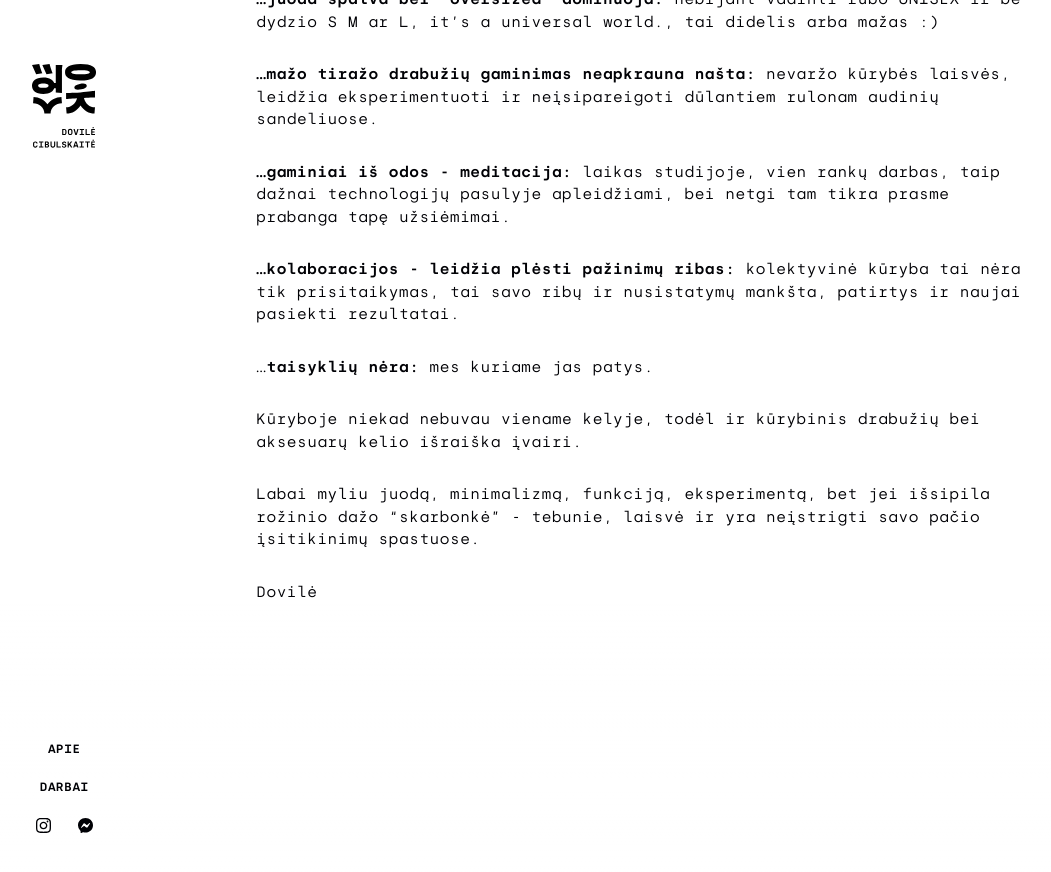
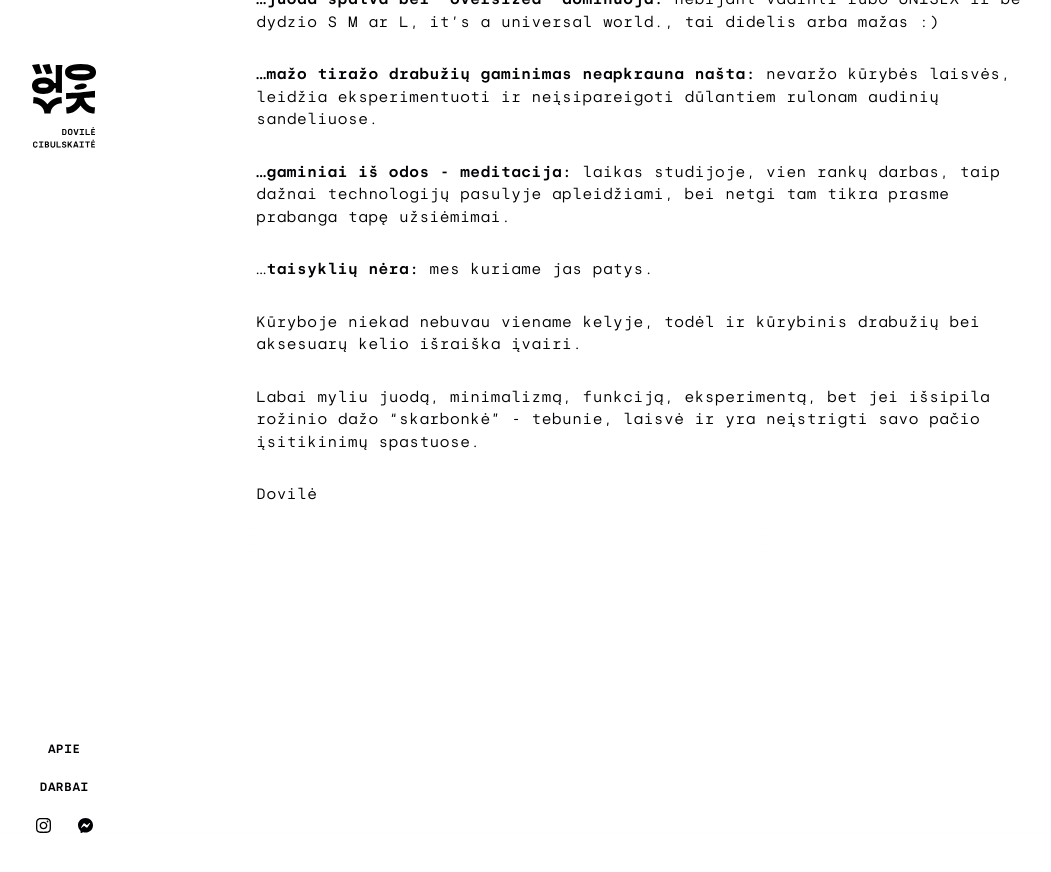
Before and after one commit to arzatskis/cibulskaite.lt, a Jekyll site: the page built from about.html, in a window 1280 px wide and 900 px high, scrolled down 1192 px. Shown: the top 872 px of the window, without its empty margins (0-1051 px from the left). Built offline with Jekyll 4.4.1, drawn with Linux system fonts in a browser that asks for light colours.

Commit message:
Update copy

```diff
--- a/about.html
+++ b/about.html
@@ -33,9 +33,6 @@ permalink: /about
     <em>&hellip;gaminiai iš odos - meditacija:</em> laikas studijoje, vien rankų darbas, taip dažnai technologijų pasulyje apleidžiami, bei netgi tam tikra prasme prabanga tapę užsiėmimai.
   </p>
   <p>
-    <em>&hellip;kolaboracijos - leidžia plėsti pažinimų ribas:</em> kolektyvinė kūryba tai nėra tik prisitaikymas, tai savo ribų ir nusistatymų mankšta, patirtys ir naujai pasiekti rezultatai.
-  </p>
-  <p>
     &hellip;<em>taisyklių nėra:</em> mes kuriame jas patys.
   </p>
   <p>
```
Also changed, not shown: _work/05-experiment.md (+1 -1 lines), _work/06-supynes-15.md (+1 -1 lines), _work/07-supynes-19.md (+1 -1 lines).
